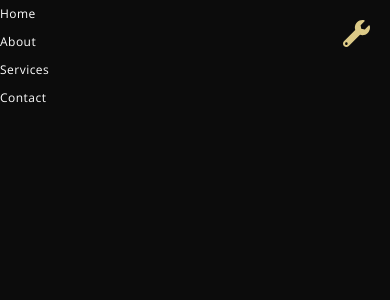
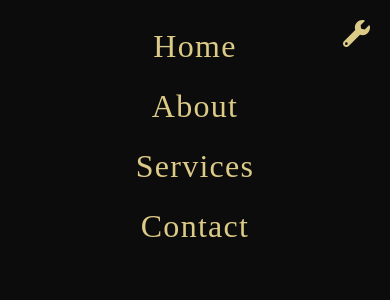
Before and after one commit to Ewelajna14/bb_construction_website, a React (Create React App) app: page / in a window 390 px wide. Both pictures are taken after a click on the icon 344 px from the left and 31 px from the top of the page. Shown: the top 300 px of the page. Built offline with nearby package versions, Linux system fonts and the light colour scheme; a web font is replaced by a local one.

Commit message:
navbar done

```diff
--- a/src/Components/NavBar.js
+++ b/src/Components/NavBar.js
@@ -29,8 +29,8 @@
 
                  {toggleMenu && (
                 <div className='app__navbar-smallscreen_overlay flex_center slide-bottom'>
-                    <FaWrench fontSize={27} className="overlay_close" onClick={()=>setToggleMenu(false)}/>
-                    <ul className='app__navbar-smallscreen-links'>
+                    <FaWrench fontSize={27} className="overlay__close" onClick={()=>setToggleMenu(false)}/>
+                    <ul className='app__navbar-smallscreen_links'>
                         <li className='p__opensans'><a href='#home'>Home</a></li>
                         <li className='p__opensans'><a href='#about'>About</a></li>
                         <li className='p__opensans'><a href='#services'>Services</a></li>
--- a/src/Components/Navbar.css
+++ b/src/Components/Navbar.css
@@ -70,7 +70,7 @@
 
 }
 
-.app__navbar-smallscreen_overlay .overlay_close{
+.app__navbar-smallscreen_overlay .overlay__close{
     font-size: 27px;
     color: var(--color-golden);
     cursor: pointer;
@@ -79,7 +79,31 @@
     right: 20px;
 }
 
-@media screen and (max-width: 500px){
+.app__navbar-smallscreen_links{
+    list-style: none;
+}
+
+
+.app__navbar-smallscreen_links li {
+    margin: 2rem;
+    cursor: pointer;
+    color: var(--color-golden);
+    font-size: 2rem;
+    text-align: center;
+    font-family: var(--font-base);
+}
+
+.app__navbar-smallscreen_links li:hover {
+    color: var(--color-white);
+}
+
+@media screen and (max-width: 2000px){
+.app__navbar-logo img{
+    width: 210px;
+}
+}
+
+@media screen and (max-width: 1150px){
     .app__navbar-links{
         display:none;
     }
@@ -89,3 +113,17 @@
 
     }
 }
+
+@media screen and (max-width: 650px) {
+    .app__navbar {
+        padding: 1rem;
+    }
+
+    .app__navbar-login {
+        display: none;
+    }
+
+    .app__navbar-logo img {
+        width: 110px;
+    }
+}
```
